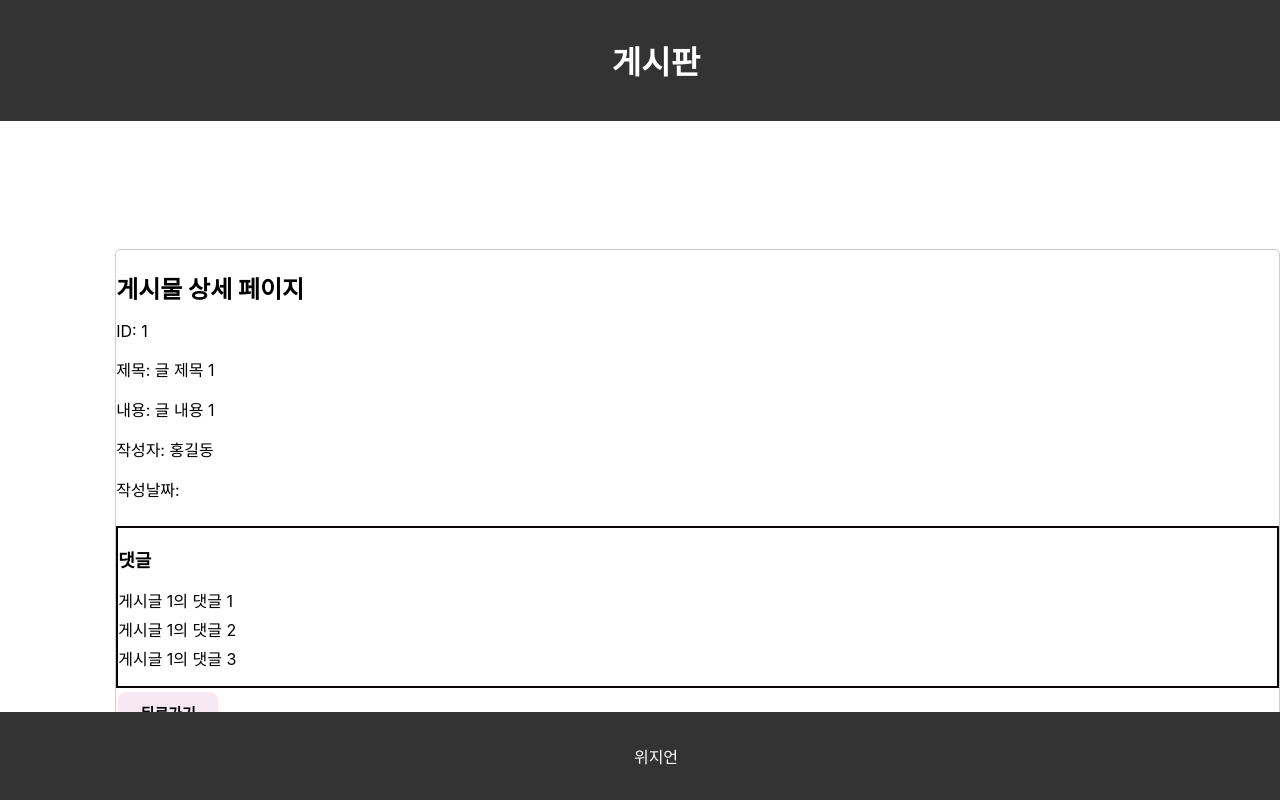
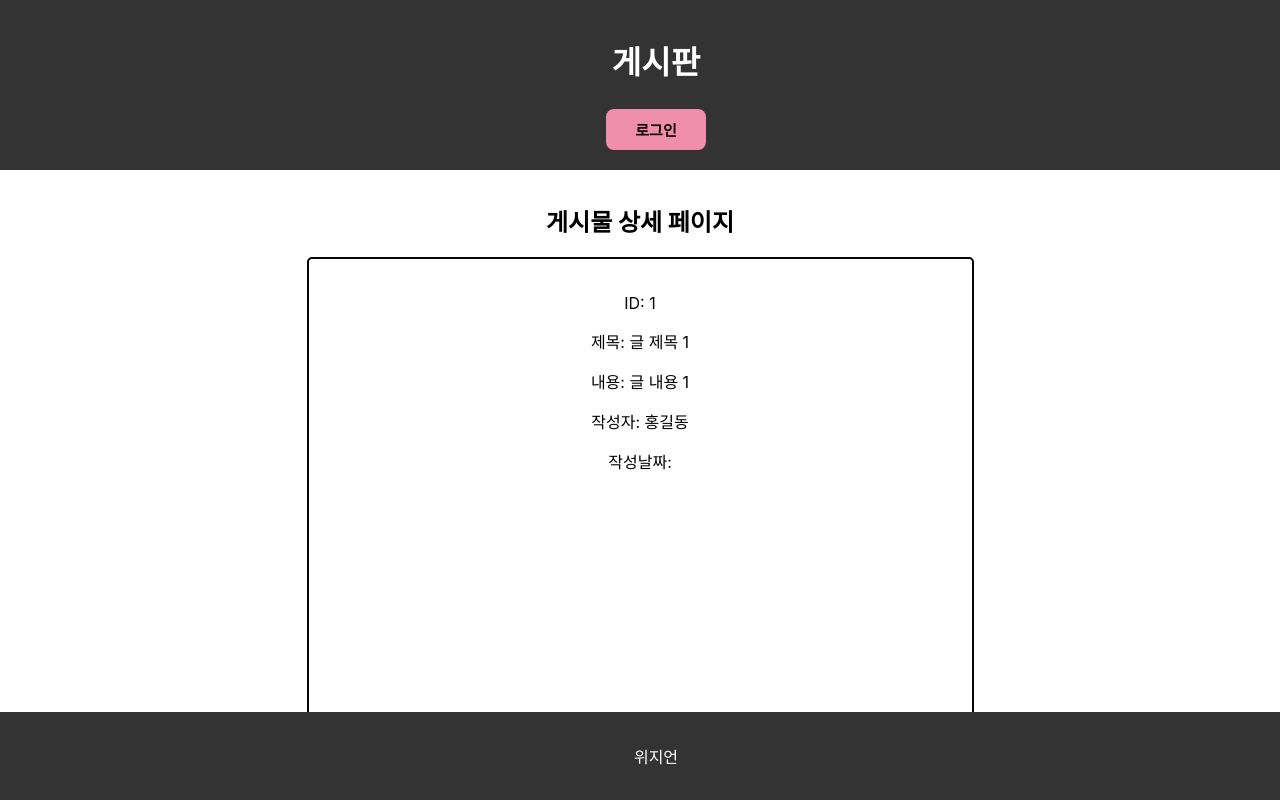
Before and after one commit to kimsinha11/React_0122, a React (Create React App) app: page /detail/1 in a window 1280 px wide. Shown: the top 800 px of the page. Built offline with nearby package versions, Linux system fonts and the light colour scheme.

Commit message:
pagenation추가 및 전체css수정

```diff
--- a/src/App.css
+++ b/src/App.css
@@ -73,8 +73,7 @@
   display: flex;
   flex-direction: column;
   align-items: center;
-  padding-top: 200px;
-  padding-right: 25%;
+  padding-top: 250px;
 }
 
 .LoginForm input {
--- a/src/Detail.css
+++ b/src/Detail.css
@@ -1,26 +1,31 @@
-/* Detail.css */
-
 .Detail {
   display: flex;
-    justify-content: center; /* 수평 가운데 정렬 */
-    margin-top: 10%;
-    border: 1px solid #ccc;
-    border-radius: 5px;
-    margin-left: 9%;
+  align-items: center; /* 수직 가운데 정렬 */
+  width: 70%;
+  margin: 1% auto 10%; /* 상단 여백 1%, 하단 여백 10%, 가운데 정렬을 위한 auto 마진 */
   flex-direction: column;
 }
 
-  .Detail h2 {
-
-    font-size: 24px;
-    margin-bottom: 10px;
+.Main {
+  border: 2px solid #0a0505;
+  border-radius: 5px;
+  width: 70%;
+  height: 500px;
+  text-align: center;
+  padding: 2%;
 }
 
 .Detail p {
   font-size: 16px;
   margin-bottom: 5px;
 }
-
+.ButtonContainer {
+  padding-top: 1%;
+}
 .Comment {
   border: 2px solid #0a0505;
+  border-radius: 5px;
+  width: 70%;
+  padding: 2%;
+  height: 250px;
 }
--- a/src/PostList.css
+++ b/src/PostList.css
@@ -1,8 +1,10 @@
 .PostList {
-    display: flex;
-    justify-content: center; /* 수평 가운데 정렬 */
-    margin-top: 50px;
-  }
+  display: flex;
+  justify-content: center; /* 수평 가운데 정렬 */
+  flex-direction: column; /* 요소들을 세로로 배치 */
+  align-items: center; /* 수직 가운데 정렬 */
+  margin-top: 50px;
+}
 
   .PostList table {
     width: 70%;
@@ -57,3 +59,13 @@
   .Center {
     text-align: center;
   }
+
+  .Pagination {
+    display: flex;
+    justify-content: center; /* 가운데 정렬 */
+    margin-top: 20px; /* 페이지네이션과 게시글 테이블 사이의 간격 조정 */
+  }
+
+  .Pagination button {
+    margin: 0 5px; /* 페이지네이션 버튼 간의 간격 조정 */
+  }
--- a/src/Write.css
+++ b/src/Write.css
@@ -1,9 +1,10 @@
 .Write {
-    max-width: 600px;
-    margin: auto; /* 화면 가운데 정렬을 위한 margin 설정 */
-    padding: 150px;
-    text-align: center; /* 내용을 가운데 정렬 */
+   display: flex;
+   flex-direction: column;
+   align-items: center;
+   padding-top: 250px;
   }
+
   .Write h2 {
     margin-bottom: 20px;
   }
@@ -22,6 +23,8 @@
     color: #fff;
     border: none;
     border-radius: 8px;
+    margin: 0 auto; /* 좌우 마진을 자동으로 설정하여 가운데 정렬 */
+    display: block; /* 블록 요소로 설정하여 너비를 가득 채우지 않게 함 */
     cursor: pointer;
     transition: background-color 0.3s;
   }
--- a/src/components/Header.js
+++ b/src/components/Header.js
@@ -1,8 +1,10 @@
 import React from 'react';
-import { Link, useNavigate } from 'react-router-dom';
+import { useNavigate } from 'react-router-dom';
+import { Link, useLocation } from 'react-router-dom';
 
 function Header({ title, isLoggedIn, onLogout }) {
   const navigate = useNavigate();
+  const { pathname } = useLocation();
 
   const handleHomeClick = () => {
     navigate('/home');
@@ -21,9 +23,16 @@ function Header({ title, isLoggedIn, onLogout }) {
     navigate('/'); // 로그아웃 후 '/'로 이동
   };
 
+  const handleLoginClick = () => {
+    navigate('/login');
+  };
+
   return (
     <header className="Header">
       <h1>{title}</h1>
+      {pathname !== '/' && !isLoggedIn && (
+        <button className="login-button" onClick={handleLoginClick}>로그인</button>
+      )}
       {isLoggedIn && (
         <nav className="Menu">
           <ul>
--- a/src/pages/Detail.js
+++ b/src/pages/Detail.js
@@ -16,9 +16,15 @@ function Detail() {
 
   // 임시로 만든 예시 데이터를 가져옵니다.
   const posts = [
-    { id: 1, title: '글 제목 1', content: '글 내용 1', writer:'홍길동', date:'' },
-    { id: 2, title: '글 제목 2', content: '글 내용 2', writer:'홍길동', date:'' },
-    { id: 3, title: '글 제목 3', content: '글 내용 3', writer:'홍길동', date:'' },
+    { id: 1, title: '글 제목 1', content: '글 내용 1', writer:'홍길동', date:'', likes: 0, dislikes: 0 },
+    { id: 2, title: '글 제목 2', content: '글 내용 2', writer:'홍길동', date:'', likes: 0, dislikes: 0 },
+    { id: 3, title: '글 제목 3', content: '글 내용 3', writer:'홍길동', date:'', likes: 0, dislikes: 0 },    { id: 4, title: '글 제목 1', content: '글 내용 1', writer:'홍길동', date:'', likes: 0, dislikes: 0 },
+    { id: 5, title: '글 제목 2', content: '글 내용 2', writer:'홍길동', date:'', likes: 0, dislikes: 0 },
+    { id: 6, title: '글 제목 3', content: '글 내용 3', writer:'홍길동', date:'', likes: 0, dislikes: 0 },    { id: 71, title: '글 제목 1', content: '글 내용 1', writer:'홍길동', date:'', likes: 0, dislikes: 0 },
+    { id: 8, title: '글 제목 2', content: '글 내용 2', writer:'홍길동', date:'', likes: 0, dislikes: 0 },
+    { id: 9, title: '글 제목 3', content: '글 내용 3', writer:'홍길동', date:'', likes: 0, dislikes: 0 },    { id: 10, title: '글 제목 1', content: '글 내용 1', writer:'홍길동', date:'', likes: 0, dislikes: 0 },
+    { id: 11, title: '글 제목 2', content: '글 내용 2', writer:'홍길동', date:'', likes: 0, dislikes: 0 },
+    { id: 12, title: '글 제목 3', content: '글 내용 3', writer:'홍길동', date:'', likes: 0, dislikes: 0 },    { id: 13, title: '글 제목 1', content: '글 내용 1', writer:'홍길동', date:'', likes: 0, dislikes: 0 }
     // 필요한 만큼 데이터 추가
   ];
 
@@ -33,19 +39,19 @@ function Detail() {
   return (
 
     <div className="Detail"> {/* 수정: 클래스를 적용할 요소에 className 속성을 추가합니다. */}
+    <h2>게시물 상세 페이지</h2>
         <div className="Main">
-        <h2>게시물 상세 페이지</h2>
           <p>ID: {selectedPost.id}</p>
           <p>제목: {selectedPost.title}</p>
           <p>내용: {selectedPost.content}</p>
           <p>작성자: {selectedPost.writer}</p>
-      <p>작성날짜: {selectedPost.date}</p></div>
-
-      <div className="Comment">
-       <Comment postId={selectedPost.id} />
+          <p>작성날짜: {selectedPost.date}</p>
         </div>
         <div className="ButtonContainer">
           <button onClick={goToPostList}>뒤로가기</button>
+        </div>
+        <div className="Comment">
+          <Comment postId={selectedPost.id} />
         </div>
     </div>
   );
--- a/src/pages/PostList.js
+++ b/src/pages/PostList.js
@@ -1,15 +1,25 @@
-import React, { useState } from 'react';
-import { Link } from 'react-router-dom';
+import React, { useState, useEffect } from 'react';
+import { Link, useNavigate } from 'react-router-dom';
 import '../PostList.css';
 
 function PostList({ isLoggedIn }) {
+  const navigate = useNavigate();
   // 임시로 만든 데이터
   const [posts, setPosts] = useState([
     { id: 1, title: '글 제목 1', content: '글 내용 1', writer:'홍길동', date:'', likes: 0, dislikes: 0 },
     { id: 2, title: '글 제목 2', content: '글 내용 2', writer:'홍길동', date:'', likes: 0, dislikes: 0 },
-    { id: 3, title: '글 제목 3', content: '글 내용 3', writer:'홍길동', date:'', likes: 0, dislikes: 0 },
+    { id: 3, title: '글 제목 3', content: '글 내용 3', writer:'홍길동', date:'', likes: 0, dislikes: 0 },    { id: 4, title: '글 제목 1', content: '글 내용 1', writer:'홍길동', date:'', likes: 0, dislikes: 0 },
+    { id: 5, title: '글 제목 2', content: '글 내용 2', writer:'홍길동', date:'', likes: 0, dislikes: 0 },
+    { id: 6, title: '글 제목 3', content: '글 내용 3', writer:'홍길동', date:'', likes: 0, dislikes: 0 },    { id: 71, title: '글 제목 1', content: '글 내용 1', writer:'홍길동', date:'', likes: 0, dislikes: 0 },
+    { id: 8, title: '글 제목 2', content: '글 내용 2', writer:'홍길동', date:'', likes: 0, dislikes: 0 },
+    { id: 9, title: '글 제목 3', content: '글 내용 3', writer:'홍길동', date:'', likes: 0, dislikes: 0 },    { id: 10, title: '글 제목 1', content: '글 내용 1', writer:'홍길동', date:'', likes: 0, dislikes: 0 },
+    { id: 11, title: '글 제목 2', content: '글 내용 2', writer:'홍길동', date:'', likes: 0, dislikes: 0 },
+    { id: 12, title: '글 제목 3', content: '글 내용 3', writer:'홍길동', date:'', likes: 0, dislikes: 0 },    { id: 13, title: '글 제목 1', content: '글 내용 1', writer:'홍길동', date:'', likes: 0, dislikes: 0 }
     // 필요한 만큼 데이터 추가
   ]);
+
+  const itemsPerPage = 10; // 한 페이지에 표시할 게시물 수
+  const [currentPage, setCurrentPage] = useState(1); // 현재 페이지 번호
 
   const getCurrentTime = () => {
     const now = new Date();
@@ -70,6 +80,39 @@ function PostList({ isLoggedIn }) {
     }));
   };
 
+  useEffect(() => {
+    // URL에서 페이지 번호 가져오기
+    const searchParams = new URLSearchParams(window.location.search);
+    const pageParam = searchParams.get('page');
+    const parsedPage = parseInt(pageParam);
+
+     // 페이지 번호가 유효한지 확인하고, 현재 페이지로 설정
+     if (!isNaN(parsedPage) && parsedPage >= 1 && parsedPage <= Math.ceil(posts.length / itemsPerPage)) {
+      setCurrentPage(parsedPage);
+    } else {
+      // 잘못된 페이지 번호면 첫 페이지로 이동
+      navigate(`?page=1`);
+    }
+  }, [posts.length, itemsPerPage, navigate]);
+
+  // 페이지 변경 함수
+  const handlePageChange = (pageNumber) => {
+    setCurrentPage(pageNumber);
+    navigate(`?page=${pageNumber}`);
+  };
+
+
+  // 현재 페이지에 해당하는 게시물 가져오기
+  const indexOfLastPost = currentPage * itemsPerPage;
+  const indexOfFirstPost = indexOfLastPost - itemsPerPage;
+  const currentPosts = posts.slice(indexOfFirstPost, indexOfLastPost);
+
+  // 페이지 번호 목록 생성
+  const pageNumbers = [];
+  for (let i = 1; i <= Math.ceil(posts.length / itemsPerPage); i++) {
+    pageNumbers.push(i);
+  }
+
   return (
     <div className="PostList">
       <div><h1>게시글</h1></div>
@@ -86,12 +129,12 @@ function PostList({ isLoggedIn }) {
           </tr>
         </thead>
         <tbody>
-          {/* 임시 데이터를 사용하여 테이블 행을 생성 */}
-          {posts.map(post => (
+          {/* 현재 페이지에 해당하는 게시물 표시 */}
+          {currentPosts.map(post => (
             <tr key={post.id}>
               <td className="Center">{post.id}</td>
               <td><Link to={`/detail/${post.id}`}>{post.title}</Link></td>
-              <td>{post.content}</td>
+              <td><Link to={`/detail/${post.id}`}>{post.content}</Link></td>
               <td className="Center">{post.writer}</td>
               <td className="Center">{getCurrentTime()}</td>
               <td className="Center">
@@ -106,6 +149,14 @@ function PostList({ isLoggedIn }) {
           ))}
         </tbody>
       </table>
+      {/* 페이지 번호 목록 표시 */}
+      <div className="Pagination">
+        {pageNumbers.map(number => (
+          <button key={number} onClick={() => handlePageChange(number)}>
+            {number}
+          </button>
+        ))}
+      </div>
     </div>
   );
 }
```
Lines whose indentation alone changed are shown as unchanged.
